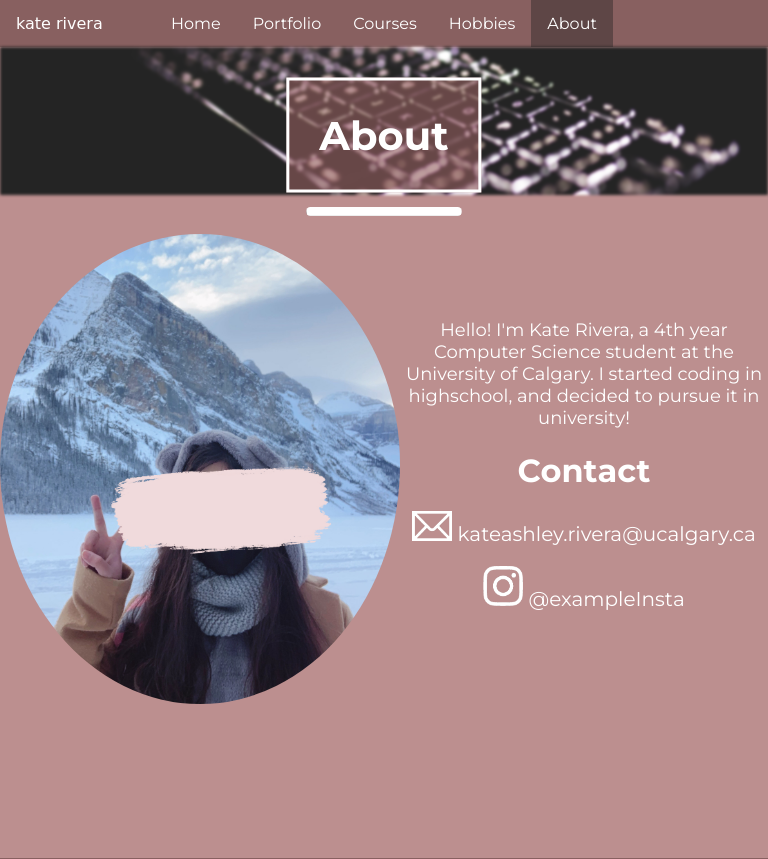
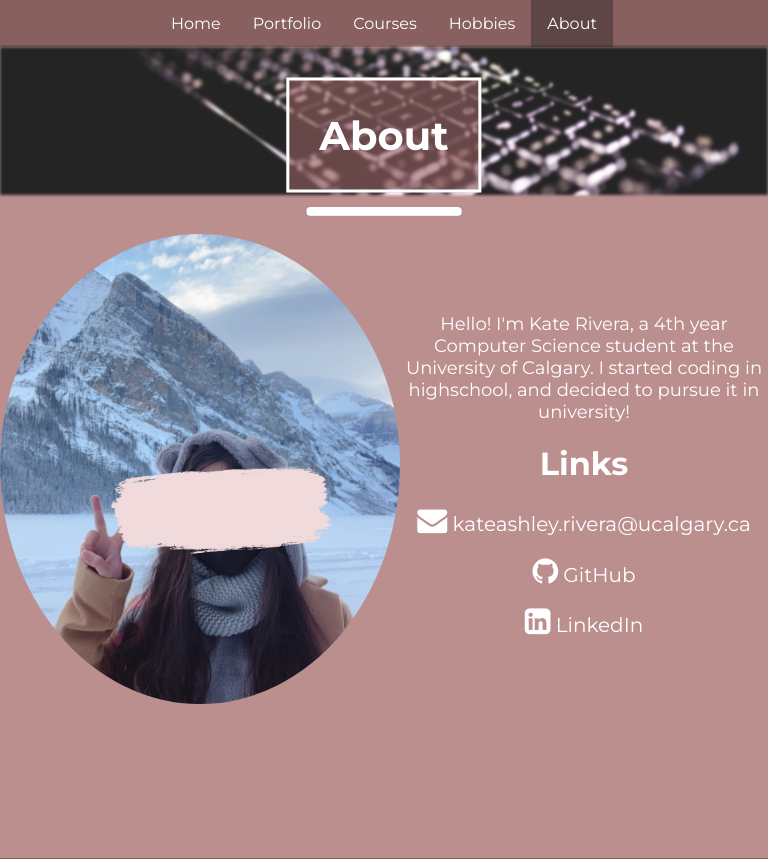
Before and after one commit to katearevir/seng513_a1, a PHP site: page /about.html in a window 768 px wide. Shown: the top 859 px of the page. Run offline with PHP 8.4, Linux system fonts and the light colour scheme.

Commit message:
fixed links + mobile responsiveness

```diff
--- a/about.html
+++ b/about.html
@@ -6,6 +6,7 @@
     <meta name="viewport" content="width=device-width, initial-scale=1.0">
     <title>About</title>
     <link rel="stylesheet" href="css/site_style.css">
+    <link rel="stylesheet" href="https://cdnjs.cloudflare.com/ajax/libs/font-awesome/4.7.0/css/font-awesome.min.css">
 </head>
 <body>
 
@@ -36,9 +37,12 @@
         <div><img id="profPic" src="images/profile.jpg" ></div>
         <div><p id="intro">Hello! I'm Kate Rivera, a 4th year Computer Science student at the University of Calgary. I started coding in highschool,
             and decided to pursue it in university! </p>
-            <h1>Contact</h1>
-            <p><img src="images/mail.png" class="icon"> kateashley.rivera@ucalgary.ca</p>
-            <p><img src="images/insta.png" class="icon"> @exampleInsta </p>
+            <h1>Links</h1>
+            <p><i class="fa fa-envelope" style="font-size:30px;color:white"></i> kateashley.rivera@ucalgary.ca</p>
+            <a href="https://github.com/katearevir"><i class="fa fa-github" style="font-size:30px;color:white"></i> GitHub</a>
+            <br><br>
+            <a href="https://www.linkedin.com/in/kate-rivera/"><i class="fa fa-linkedin-square" style="font-size:30px;color:white"></i> LinkedIn</a>
+
         </div>
     </div>
 
--- a/css/site_style.css
+++ b/css/site_style.css
@@ -88,7 +88,7 @@ body {
   font-size: 28px;
   background-color: rgba(148, 96, 96, 0.6);
   border: 3px solid white;
-  padding: 10px;
+  padding: 2px;
   top: 30%;
   left: 50%;
   -webkit-transform: translate(-50%, -50%);
@@ -200,8 +200,8 @@ th, td {
 
 /* mobile */
 @media screen and (max-width: 768px) {
-  #pages {
-    right: -70px;
+  #navbar #logo {
+    opacity: 0;
   }
   /*Flex Container used for About*/
   .flex-container-center {
@@ -225,8 +225,11 @@ th, td {
     vertical-align: middle;
     font-size: 20px;
   }
-  .flex-container-center > div p .icon {
-    width: 40px;
+  .flex-container-center > div a {
+    color: white;
+    text-align: center;
+    font-size: 20px;
+    text-decoration: none;
   }
   .flex-container-center > div img {
     width: 80%;
@@ -315,6 +318,7 @@ th, td {
   }
   .flex-container-center > div {
     width: 500px;
+    text-align: center;
   }
   .flex-container-center > div #profPic {
     padding-top: 10px;
@@ -323,12 +327,15 @@ th, td {
   .flex-container-center > div #intro {
     font-size: 18px;
   }
+  .flex-container-center > div a {
+    color: white;
+    text-align: center;
+    font-size: 20px;
+    text-decoration: none;
+  }
   .flex-container-center > div p {
     text-align: center;
     font-size: 20px;
-  }
-  .flex-container-center > div p .icon {
-    width: 40px;
   }
   .flex-container-center > div img {
     width: 400px;
--- a/css/site_style.scss
+++ b/css/site_style.scss
@@ -71,6 +71,7 @@ body {
 }
 
 
+
 /*Title/Header styling for pages other than homepage*/
 //Reference for centering image on text: https://www.w3schools.com/howto/howto_css_image_text.asp
 .header-image{
@@ -88,7 +89,7 @@ body {
         font-size: 28px;
         background-color: rgba(148, 96, 96, 0.6);
         border: 3px solid white;
-        padding: 10px;
+        padding: 2px;
         top: 30%;
         left: 50%;
         transform: translate(-50%, -50%);
@@ -190,9 +191,12 @@ th, td {
 
 /* mobile */
 @media screen and (max-width: 768px) {
-    #pages {
-        right: -70px;
+    #navbar{
+        #logo{
+            opacity: 0;
+        }
     }
+
 
     /*Flex Container used for About*/
     .flex-container-center {
@@ -212,9 +216,14 @@ th, td {
             p{
                 vertical-align: middle;
                 font-size: 20px;
-                .icon{
-                    width: 40px;
-                }
+            }
+
+
+            a{
+                color: white;
+                text-align: center;
+                font-size: 20px;
+                text-decoration: none;
             }
 
             img {
@@ -305,6 +314,7 @@ th, td {
 
         > div {
             width: 500px;
+            text-align: center;
             #profPic{
                 padding-top: 10px;
                 border-radius: 50%;
@@ -313,13 +323,16 @@ th, td {
                 font-size: 18px;
             }
 
+            a{
+                color: white;
+                text-align: center;
+                font-size: 20px;
+                text-decoration: none;
+            }
+
             p{
                 text-align: center;
                 font-size: 20px;
-
-                .icon{
-                    width: 40px;
-                }
             }
             img {
                 width: 400px;
```
Also changed, not shown: 1 other file.
